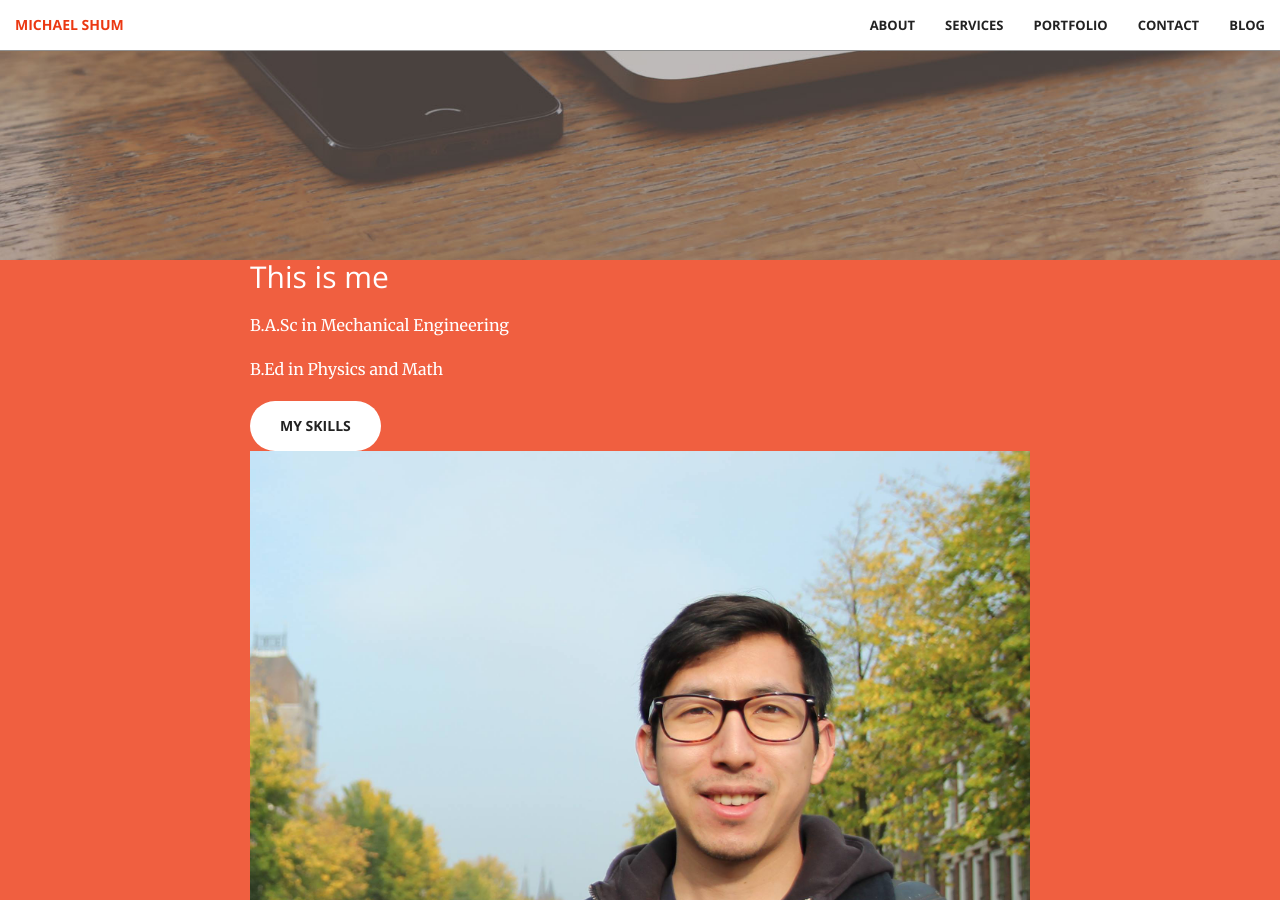
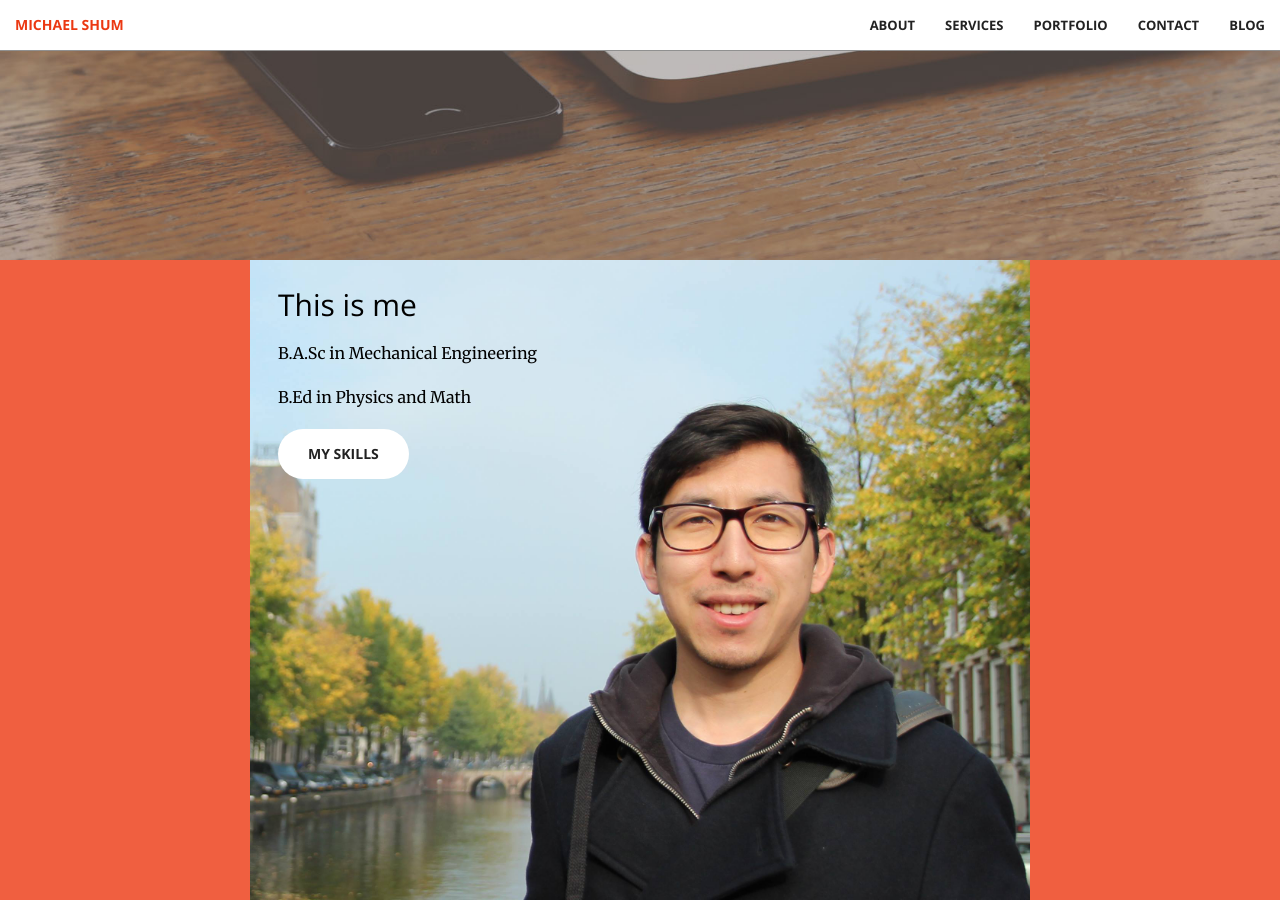
Before and after one commit to petriomelony/petriomelony.github.io, a Jekyll site: the page built from index.html, in a window 1280 px wide and 900 px high, scrolled down 640 px. Built offline with Jekyll 4.4.1, drawn with Linux system fonts in a browser that asks for light colours; nearby versions of some CDN libraries.

Commit message:
Update call-to-action.html

```diff
--- a/_includes/call-to-action.html
+++ b/_includes/call-to-action.html
@@ -2,15 +2,15 @@
     <div class="container">
         <div class="row no-gutter">
             <div class="col-lg-8 col-lg-offset-2">
-                <div class="grid-container">
-                    <div class="text-left about-text">
+                <div id="grid-container">
+                    <div class="text-left" id="about-text">
                         <h2 class="section-heading">This is me</h2>
                         <p></p>
                         <p>B.A.Sc in Mechanical Engineering</p>
                         <p>B.Ed in Physics and Math</p>
                         <a href="#services" class="btn btn-default btn-xl page-scroll">My Skills</a>
                     </div>
-                    <div class="facepic">
+                    <div id="facepic">
                         <img src="img/prof.jpg" class="img-responsive" alt="A picture of Michael Shum">
                     </div>
                 </div>
```
